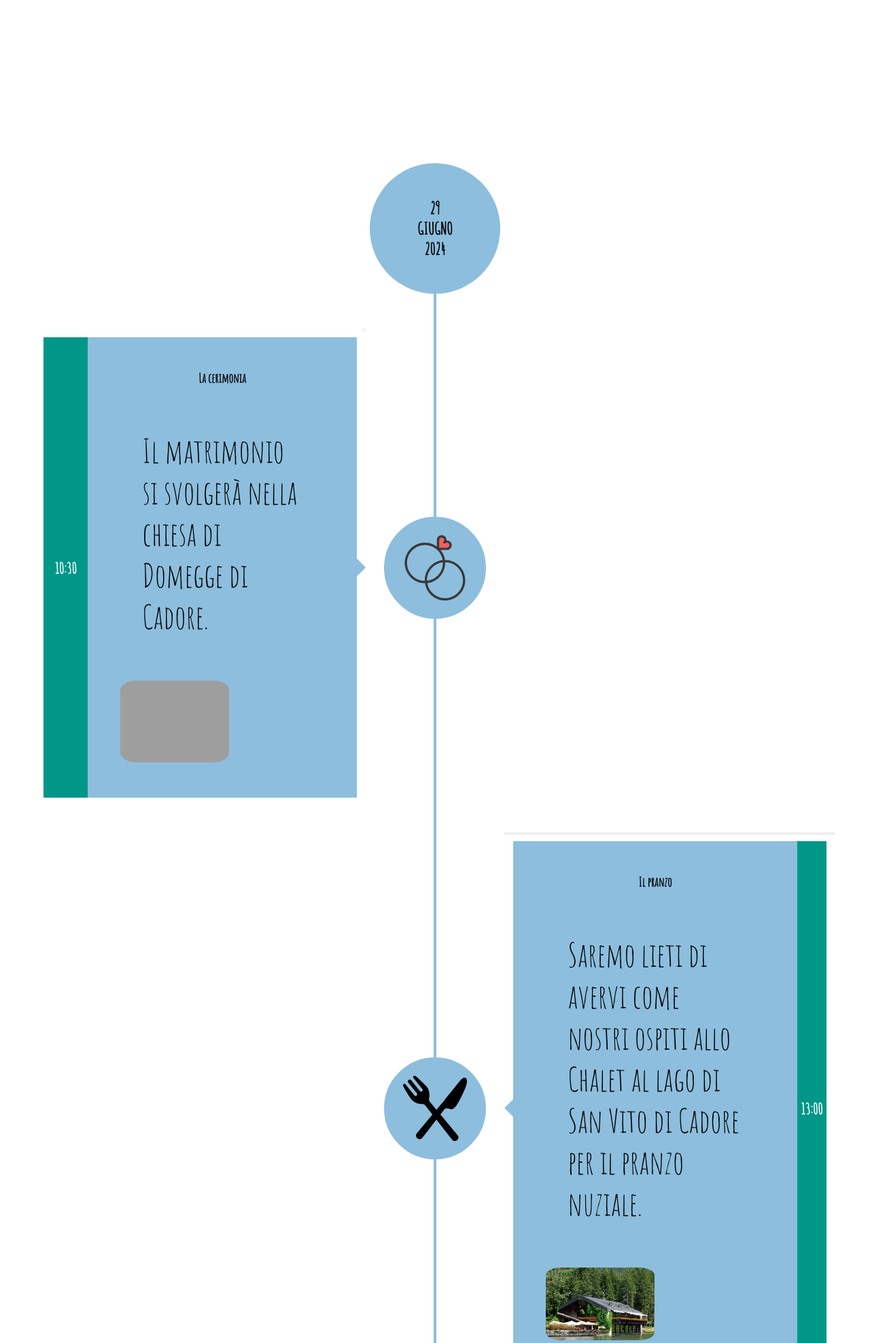
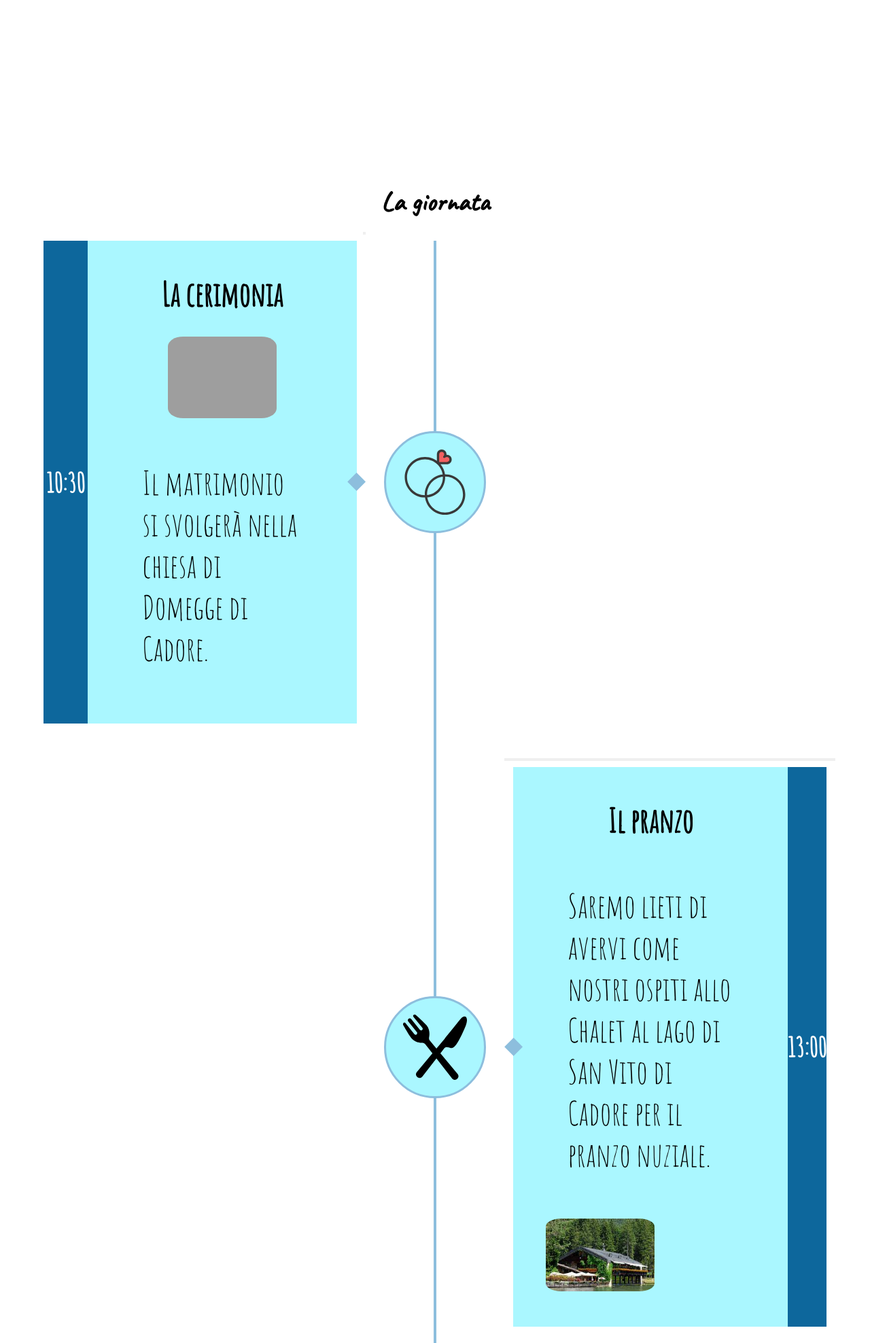
Before and after one commit to Barna1992/matrimonio, a Django app: page / in a window 1280 px wide. Shown: the part 2224-4199 px from the top of the page at 68% size. Run offline with Django 4.2, Linux system fonts and the light colour scheme; grey boxes are pictures that could not be loaded.

Commit message:
cambiamenti

```diff
--- a/wedding-django/wedding/lista_nozze/templates/lista_nozze/index.html
+++ b/wedding-django/wedding/lista_nozze/templates/lista_nozze/index.html
@@ -49,11 +49,11 @@
   </div>
   <div class="menu-item" id="timeline">
     <div class="section agenda">
+      <h2>La giornata</h2>
       <div class="row column text-center">
 
 
         <div class="agenda__month">
-          <h2 class="agenda__month__title">29 giugno 2024</h2>
           <ol class="agenda__list">
             <li class="agenda__item toiletteur">
               <article class="agenda__item__article to-be-inverted">
@@ -61,9 +61,9 @@
                   <div class="horaires"><time datetime="">10:30</time></div>
                   <div class="desc">
                     <h3 class="agenda__item__title">La cerimonia</h3>
+                    <div class="image-container-timeline"><a href="https://maps.app.goo.gl/TXx4VWVQ9rv2RaXW7"></a><img src="{% static 'images/chiesa.jpg' %}" class="img-card"></a></div>
                     <p>Il matrimonio si svolgerà nella chiesa di Domegge di Cadore.</p>
-                    <a href="https://maps.app.goo.gl/TXx4VWVQ9rv2RaXW7"></a><img src="{% static 'images/chiesa.jpg' %}" class="img-card"></a>
-                  </div>
+                </div>
                   <button class="edit__btn"><i class="fa fa-pencil"></i></button>
                 </div>
                 <div class="icon-container icon-large">
--- a/wedding-django/wedding/static/css/styles.css
+++ b/wedding-django/wedding/static/css/styles.css
@@ -208,16 +208,16 @@ body, html {
     display: flex;
     justify-content: center;
     align-items: center;
-    font-size: 1.4rem;
+    font-size: 2.5rem;
     font-weight: bold;
     color: #fff;
-    background: #009688;
+    background: #015f97f2;
   }
 
   .desc {
     padding: 2rem;
     text-align: left;
-    background-color: #8dbedd;
+    background-color: #aaf7ff;
   }
 }
 
@@ -300,6 +300,7 @@ body, html {
   color: black;
   text-align: center;
   padding: 1rem;
+  font-size: 3rem;
 }
 
 .desc p {
@@ -564,7 +565,7 @@ body, html {
   border: solid 3px #8dbedd;
   padding: 1.5rem;
   border-radius: 50%;
-  background-color: #8dbedd;
+  background-color: #aaf7ff;
   animation: iconAnimation 3s ease forwards;
 }
 
@@ -594,6 +595,7 @@ body, html {
 
 #wedding-list h2 {
   text-align: center;
+  font-size: 2.5rem;
 }
 
 .navbar-menu {
@@ -676,6 +678,13 @@ body, html {
 
 .large-screen {
   display: block;
+}
+
+.agenda h2 {
+  text-align: center;
+  font-size: 2.5rem;
+  font-family: 'Caveat';
+  padding: 2rem 0;
 }
 
 @media screen and (max-width: 500px) {
@@ -829,3 +838,9 @@ body, html {
 .shake-effect {
   animation: shakeAnimation 1s ease-in-out;
 }
+
+
+.image-container-timeline {
+  display: flex;
+  justify-content: center;
+}
```
